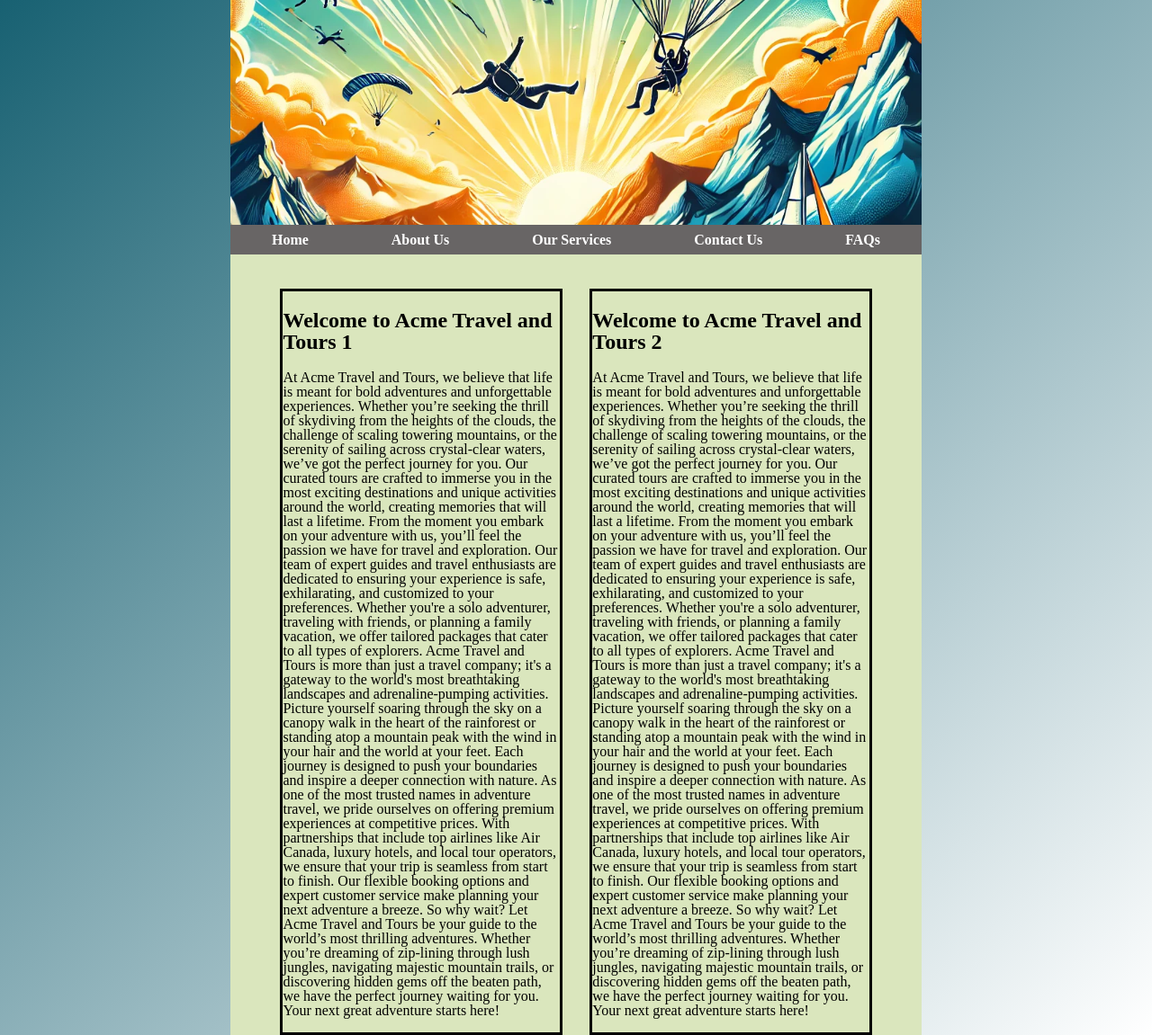
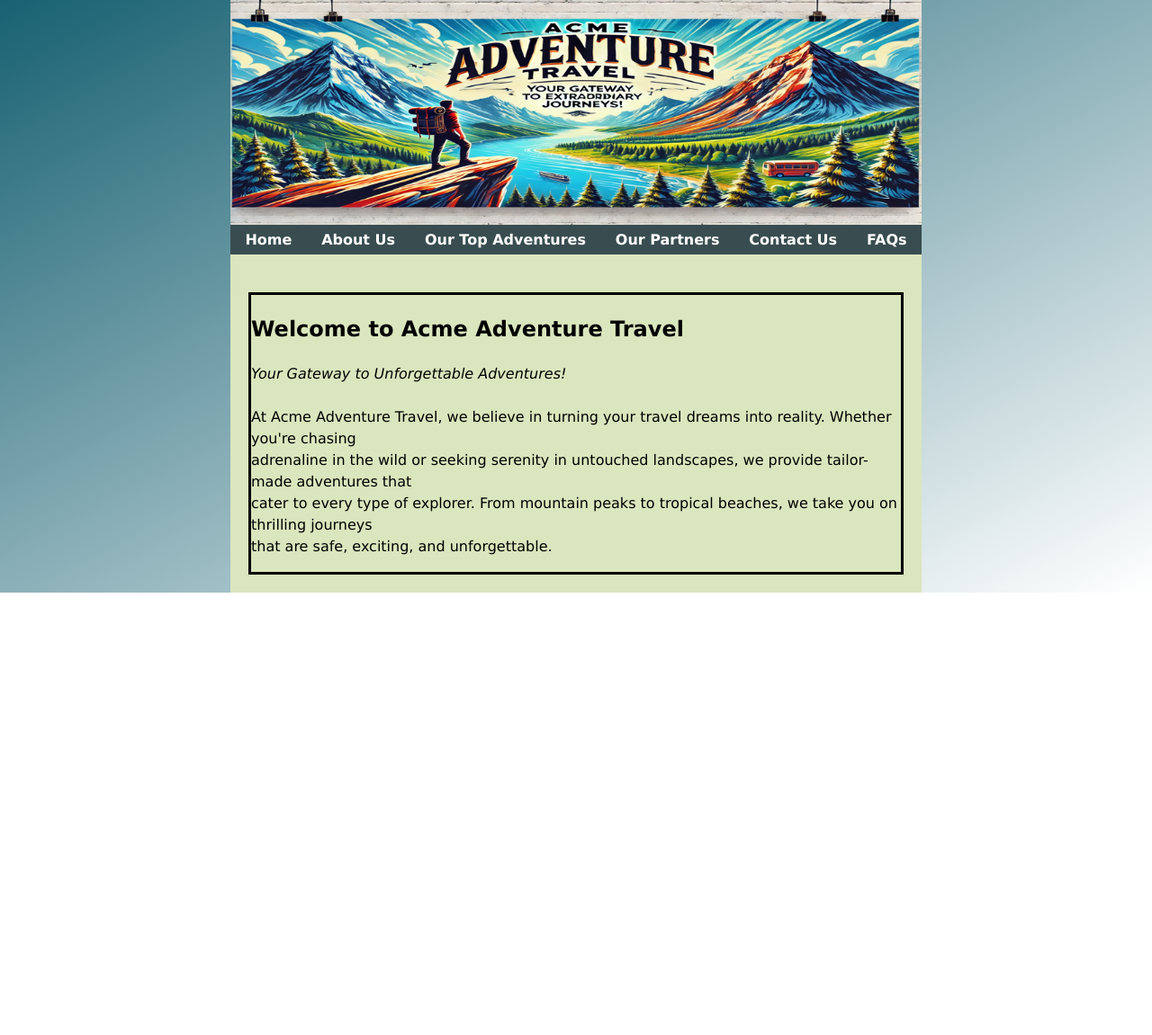
Before and after one commit to pdushie/html_practice, a plain HTML site: page html_css_practice/index.html in a window 1280 px wide. Shown: the whole page at 90% size. After the commit the page ends 800 px from the top, so only its background shows below. Drawn offline with Linux system fonts and the light colour scheme.

Commit message:
building sections

```diff
--- a/html_css_practice/index.html
+++ b/html_css_practice/index.html
@@ -14,16 +14,18 @@
 <body>
     <header>
         <div id="header_container">
-            <img src="acme_header_image.webp" alt="Acme travel and tour header image">
+            <img src="acme_adventure_banner_resized_1024x352 (1).png" alt="Acme travel and tour header image">
         </div>
 
     </header>
 
     <nav id="topnav">
+        <a id="navicon" href="#"><img src="burger_menu_icon.png" alt="Burger meu icon"></a>
         <ul id="navbar_items">
             <li><a href="#">Home</a></li>
             <li><a href="#">About Us</a></li>
-            <li><a href="#">Our Services</a></li>
+            <li><a href="#">Our Top Adventures</a></li>
+            <li><a href="#">Our Partners</a></li>
             <li><a href="#">Contact Us</a></li>
             <li><a href="#">FAQs</a></li>
         </ul>
@@ -31,73 +33,20 @@
 
     <div id="content">
         <section id="section1">
-            <h1>Welcome to Acme Travel and Tours 1</h1>
-            <p>
-                At Acme Travel and Tours, we believe that life is meant for bold adventures and unforgettable
-                experiences. Whether you’re seeking the thrill of skydiving from the heights of the clouds, the
-                challenge of scaling towering mountains, or the serenity of sailing across crystal-clear waters, we’ve
-                got the perfect journey for you. Our curated tours are crafted to immerse you in the most exciting
-                destinations and unique activities around the world, creating memories that will last a lifetime.
+            <h2>Welcome to Acme Adventure Travel</h2>
+        <p>
 
-                From the moment you embark on your adventure with us, you’ll feel the passion we have for travel and
-                exploration. Our team of expert guides and travel enthusiasts are dedicated to ensuring your experience
-                is safe, exhilarating, and customized to your preferences. Whether you're a solo adventurer, traveling
-                with friends, or planning a family vacation, we offer tailored packages that cater to all types of
-                explorers.
+            <i>Your Gateway to Unforgettable Adventures!</i><br><br>
 
-                Acme Travel and Tours is more than just a travel company; it's a gateway to the world's most
-                breathtaking landscapes and adrenaline-pumping activities. Picture yourself soaring through the sky on a
-                canopy walk in the heart of the rainforest or standing atop a mountain peak with the wind in your hair
-                and the world at your feet. Each journey is designed to push your boundaries and inspire a deeper
-                connection with nature.
-
-                As one of the most trusted names in adventure travel, we pride ourselves on offering premium experiences
-                at competitive prices. With partnerships that include top airlines like Air Canada, luxury hotels, and
-                local tour operators, we ensure that your trip is seamless from start to finish. Our flexible booking
-                options and expert customer service make planning your next adventure a breeze.
-
-                So why wait? Let Acme Travel and Tours be your guide to the world’s most thrilling adventures. Whether
-                you’re dreaming of zip-lining through lush jungles, navigating majestic mountain trails, or discovering
-                hidden gems off the beaten path, we have the perfect journey waiting for you. Your next great adventure
-                starts here!
-            </p>
+            At Acme Adventure Travel, we believe in turning your travel dreams into reality. Whether you're chasing<br>
+            adrenaline in the wild or seeking serenity in untouched landscapes, we provide tailor-made adventures
+            that<br>
+            cater to every type of explorer. From mountain peaks to tropical beaches, we take you on thrilling
+            journeys<br>
+            that are safe, exciting, and unforgettable.
+        </p>
 
         </section>
-
-        <section id="section2">
-            <h1>Welcome to Acme Travel and Tours 2</h1>
-            <p>
-                At Acme Travel and Tours, we believe that life is meant for bold adventures and unforgettable
-                experiences. Whether you’re seeking the thrill of skydiving from the heights of the clouds, the
-                challenge of scaling towering mountains, or the serenity of sailing across crystal-clear waters, we’ve
-                got the perfect journey for you. Our curated tours are crafted to immerse you in the most exciting
-                destinations and unique activities around the world, creating memories that will last a lifetime.
-
-                From the moment you embark on your adventure with us, you’ll feel the passion we have for travel and
-                exploration. Our team of expert guides and travel enthusiasts are dedicated to ensuring your experience
-                is safe, exhilarating, and customized to your preferences. Whether you're a solo adventurer, traveling
-                with friends, or planning a family vacation, we offer tailored packages that cater to all types of
-                explorers.
-
-                Acme Travel and Tours is more than just a travel company; it's a gateway to the world's most
-                breathtaking landscapes and adrenaline-pumping activities. Picture yourself soaring through the sky on a
-                canopy walk in the heart of the rainforest or standing atop a mountain peak with the wind in your hair
-                and the world at your feet. Each journey is designed to push your boundaries and inspire a deeper
-                connection with nature.
-
-                As one of the most trusted names in adventure travel, we pride ourselves on offering premium experiences
-                at competitive prices. With partnerships that include top airlines like Air Canada, luxury hotels, and
-                local tour operators, we ensure that your trip is seamless from start to finish. Our flexible booking
-                options and expert customer service make planning your next adventure a breeze.
-
-                So why wait? Let Acme Travel and Tours be your guide to the world’s most thrilling adventures. Whether
-                you’re dreaming of zip-lining through lush jungles, navigating majestic mountain trails, or discovering
-                hidden gems off the beaten path, we have the perfect journey waiting for you. Your next great adventure
-                starts here!
-            </p>
-
-        </section>
-
     </div>
 </body>
 
--- a/html_css_practice/layout.css
+++ b/html_css_practice/layout.css
@@ -1,18 +1,7 @@
 /*
 ====================================
 Layout for every device
-====================================
-*/
-html {
-    width: 100%;
-}
-
-body {
-    width: 60%;
-    margin:auto;
-    padding: 0;
-
-}
+==================================== */
 
 #header_container {
     display: flex;
@@ -23,7 +12,23 @@ body {
 #header_container img {
     width: 100%;
     padding: 0;
-    object-fit: cover;
+    object-fit:fill;
+}
+
+/*
+==============================================================
+Layout for every Desktops and Tablets (width: 481px and above)
+============================================================== */
+
+@media screen and (min-width: 481px) {
+    html {
+        width: 100%;
+    }
+
+    body {
+        width: 60%;
+        margin:auto;
+
     }
 
     #navbar_items {
@@ -40,22 +45,27 @@ body {
         display: flex;
         flex-direction: row;
         justify-content: center;
-    margin-top: 5%;
+        padding: 20px;
+        line-height: 1.5;
     }
 
     #section1 {
         align-self: flex-start;
-    width: 40%;
+        width: 100%;
         border-style: solid;
-    margin-right: 2%;
+        margin-top: 3%;
+        text-align: left;
     }
 
-#section2 {
-    width: 40%;
-    align-self: flex-end;
-    border-style: solid;
-    margin-left: 2%;
 }
+
+
+
+
+
+
+
+
 
 
 /*============================================
--- a/html_css_practice/style.css
+++ b/html_css_practice/style.css
@@ -2,22 +2,10 @@
 Style for all devices goes here
 ==============================================*/
 
-#navbar_items {
-    background-color:rgb(104, 101, 101);
-    list-style-type: none;
-}
 
-#navbar_items li a {
-    color: white;
-    text-decoration: none;
-    font-weight: bold;
-    line-height: 33px;
-    padding: 8px;
-}
 
-#navbar_items li a:hover {
-    background-color: black;
-}
+
+
 
 /*============================================
 Style for Desktop and tablets goes here
@@ -26,11 +14,32 @@ Style for Desktop and tablets goes here
     html {
         background-image: linear-gradient(to bottom right, #186172, rgb(255, 255, 255));
         background-repeat: no-repeat;
-        background-image: re;
     }
 
     body {
         background-color: #dae6bd;
+        font-family: 'Lucida Sans', 'Lucida Sans Regular', 'Lucida Grande', 'Lucida Sans Unicode', Geneva, Verdana, sans-serif;
+    }
+
+    #navbar_items {
+        background-color:#394d51;
+        list-style-type: none;
+    }
+
+    #navbar_items li a {
+        color: white;
+        text-decoration: none;
+        font-weight: bold;
+        line-height: 33px;
+        padding: 8px;
+    }
+
+    #navbar_items li a:hover {
+        background-color: black;
+    }
+
+    a#navicon {
+        display: none;
     }
 }
 
@@ -46,4 +55,31 @@ Style for Mobile devices goes here
     body {
         background-color: #AD901C;
     }
+
+    #topnav {
+        display: flex;
+    }
+
+    #navbar_items li a {
+        display:block;
+        list-style: none;
+        text-decoration: none;
+        color: white;
+        background-color: black;
+        margin:0;
+        padding:0;
+    }
+
+    #topnav img {
+        height: 33px;
+        width: 33px;
+    }
+
+    #navbar_items {
+        display: none;
+    }
+
+    #navicon:hover+ul {
+        display:block;
+    }
 }
```
Also changed, not shown: html_css_practice/acme_adventure_banner_resized_1024x352 (1).png (added), html_css_practice/burger_menu_icon.png (added). Lines whose indentation alone changed are shown as unchanged.
